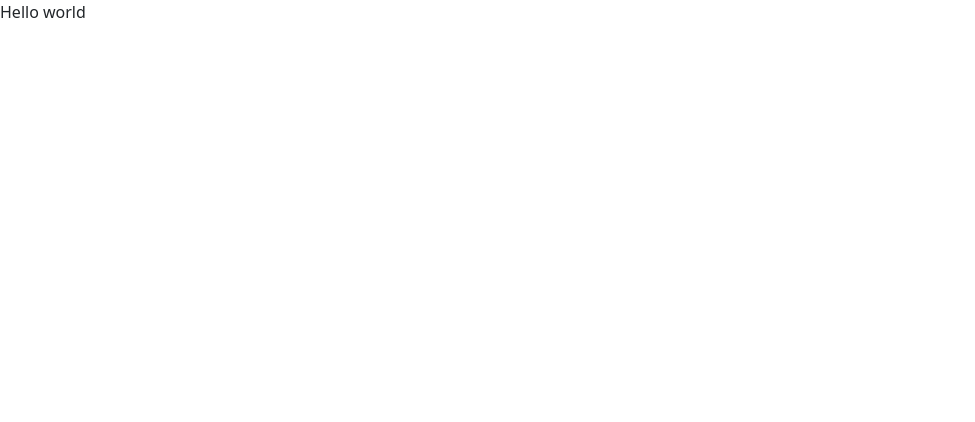
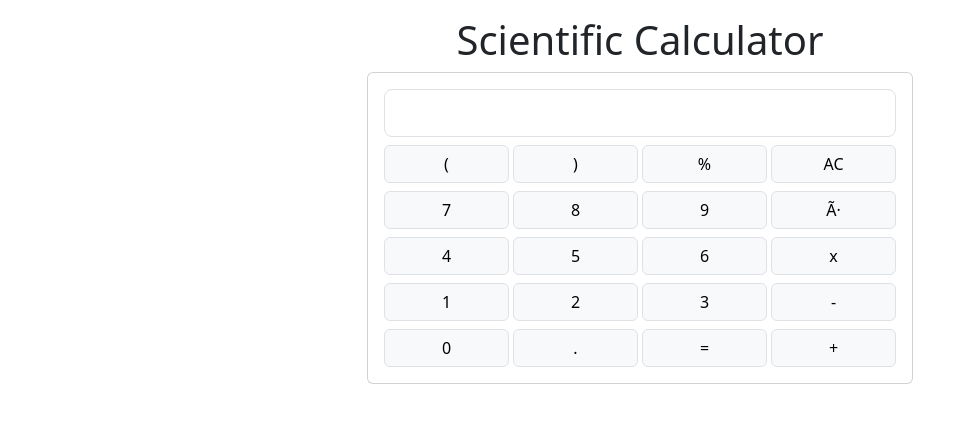
Before and after one commit to Nokiller103/Calculator, a plain HTML site: page src/index.html in a window 1280 px wide. Shown: the whole page, without its empty margins (0-975 px from the left). Drawn offline with nearby package versions, Linux system fonts and the light colour scheme.

Commit message:
add all html document

```diff
--- a/src/index.html
+++ b/src/index.html
@@ -1,14 +1,159 @@
 <!DOCTYPE html>
 <html>
-    <head>
-        <Meta charset=”UTF-8”/>
-        <meta name="viewport" content="width=device-width, initial-scale=1.0"/>
-        <title>Scientific Calculator</title>
-        <link href="https://cdn.jsdelivr.net/npm/bootstrap@5.3.3/dist/css/bootstrap.min.css" rel="stylesheet" integrity="sha384-QWTKZyjpPEjISv5WaRU9OFeRpok6YctnYmDr5pNlyT2bRjXh0JMhjY6hW+ALEwIH" crossorigin="anonymous">
-    </head>
 
-    <body>
-        <div>Hello world</div>
-        <script src="https://cdn.jsdelivr.net/npm/bootstrap@5.3.3/dist/js/bootstrap.bundle.min.js" integrity="sha384-YvpcrYf0tY3lHB60NNkmXc5s9fDVZLESaAA55NDzOxhy9GkcIdslK1eN7N6jIeHz" crossorigin="anonymous"></script>
-    </body>
+<head>
+    <Meta charset=”UTF-8” />
+    <meta name="viewport" content="width=device-width, initial-scale=1.0" />
+    <title>Scientific Calculator</title>
+    <link href="https://cdn.jsdelivr.net/npm/bootstrap@5.3.3/dist/css/bootstrap.min.css" rel="stylesheet"
+        integrity="sha384-QWTKZyjpPEjISv5WaRU9OFeRpok6YctnYmDr5pNlyT2bRjXh0JMhjY6hW+ALEwIH" crossorigin="anonymous">
+</head>
+
+<body>
+    <div class="container">
+        <h1 class="text-center mt-3">Scientific Calculator</h1>
+        <div class="row">
+            <div class="col-12 offset-md-3 col-md-6">
+                <div class="card">
+                    <div class="card-body">
+                        <input readonly class="form-control form-control-lg" type="text"
+                            aria-label=".form-control-lg example">
+
+                        <div class="row gx-1">
+
+                            <div class="col-3">
+                                <button type="button" class="btn btn-light w-100 mt-2 border">
+                                    (
+                                </button>
+                            </div>
+
+                            <div class="col-3">
+                                <button type="button" class="btn btn-light w-100 mt-2 border">
+                                    )
+                                </button>
+                            </div>
+
+                            <div class="col-3">
+                                <button type="button" class="btn btn-light w-100 mt-2 border">
+                                    %
+                                </button>
+                            </div>
+                            <div class="col-3">
+                                <button type="button" class="btn btn-light w-100 mt-2 border">
+                                    AC
+                                </button>
+                            </div>
+
+                            <div class="col-3">
+                                <button type="button" class="btn btn-light w-100 mt-2 border">
+                                    7
+                                </button>
+                            </div>
+
+                            <div class="col-3">
+                                <button type="button" class="btn btn-light w-100 mt-2 border">
+                                    8
+                                </button>
+                            </div>
+
+                            <div class="col-3">
+                                <button type="button" class="btn btn-light w-100 mt-2 border">
+                                    9
+                                </button>
+                            </div>
+                            <div class="col-3">
+                                <button type="button" class="btn btn-light w-100 mt-2 border">
+                                    ÷
+                                </button>
+                            </div>
+
+                            <div class="col-3">
+                                <button type="button" class="btn btn-light w-100 mt-2 border">
+                                    4
+                                </button>
+                            </div>
+
+                            <div class="col-3">
+                                <button type="button" class="btn btn-light w-100 mt-2 border">
+                                    5
+                                </button>
+                            </div>
+
+                            <div class="col-3">
+                                <button type="button" class="btn btn-light w-100 mt-2 border">
+                                    6
+                                </button>
+                            </div>
+                            <div class="col-3">
+                                <button type="button" class="btn btn-light w-100 mt-2 border">
+                                    x
+                                </button>
+                            </div>
+
+                            <div class="col-3">
+                                <button type="button" class="btn btn-light w-100 mt-2 border">
+                                    1
+                                </button>
+                            </div>
+
+                            <div class="col-3">
+                                <button type="button" class="btn btn-light w-100 mt-2 border">
+                                    2
+                                </button>
+                            </div>
+
+                            <div class="col-3">
+                                <button type="button" class="btn btn-light w-100 mt-2 border">
+                                    3
+                                </button>
+                            </div>
+                            <div class="col-3">
+                                <button type="button" class="btn btn-light w-100 mt-2 border">
+                                    -
+                                </button>
+                            </div>
+
+
+                            <div class="col-3">
+                                <button type="button" class="btn btn-light w-100 mt-2 border">
+                                    0
+                                </button>
+                            </div>
+
+                            <div class="col-3">
+                                <button type="button" class="btn btn-light w-100 mt-2 border">
+                                    .
+                                </button>
+                            </div>
+
+                            <div class="col-3">
+                                <button type="button" class="btn btn-light w-100 mt-2 border">
+                                    =
+                                </button>
+                            </div>
+                            <div class="col-3">
+                                <button type="button" class="btn btn-light w-100 mt-2 border">
+                                    +
+                                </button>
+                            </div>
+
+                        </div>
+                    </div>
+
+
+                </div>
+            </div>
+        </div>
+    </div>
+
+    <script src="https://cdn.jsdelivr.net/npm/bootstrap@5.3.3/dist/js/bootstrap.bundle.min.js"
+        integrity="sha384-YvpcrYf0tY3lHB60NNkmXc5s9fDVZLESaAA55NDzOxhy9GkcIdslK1eN7N6jIeHz"
+        crossorigin="anonymous"></script>
+    <script>
+        document.addEventListener('DOMContentLoaded', function () {
+            console.log('document is fully ready');
+        });
+    </script>
+</body>
+
 </html>
```
